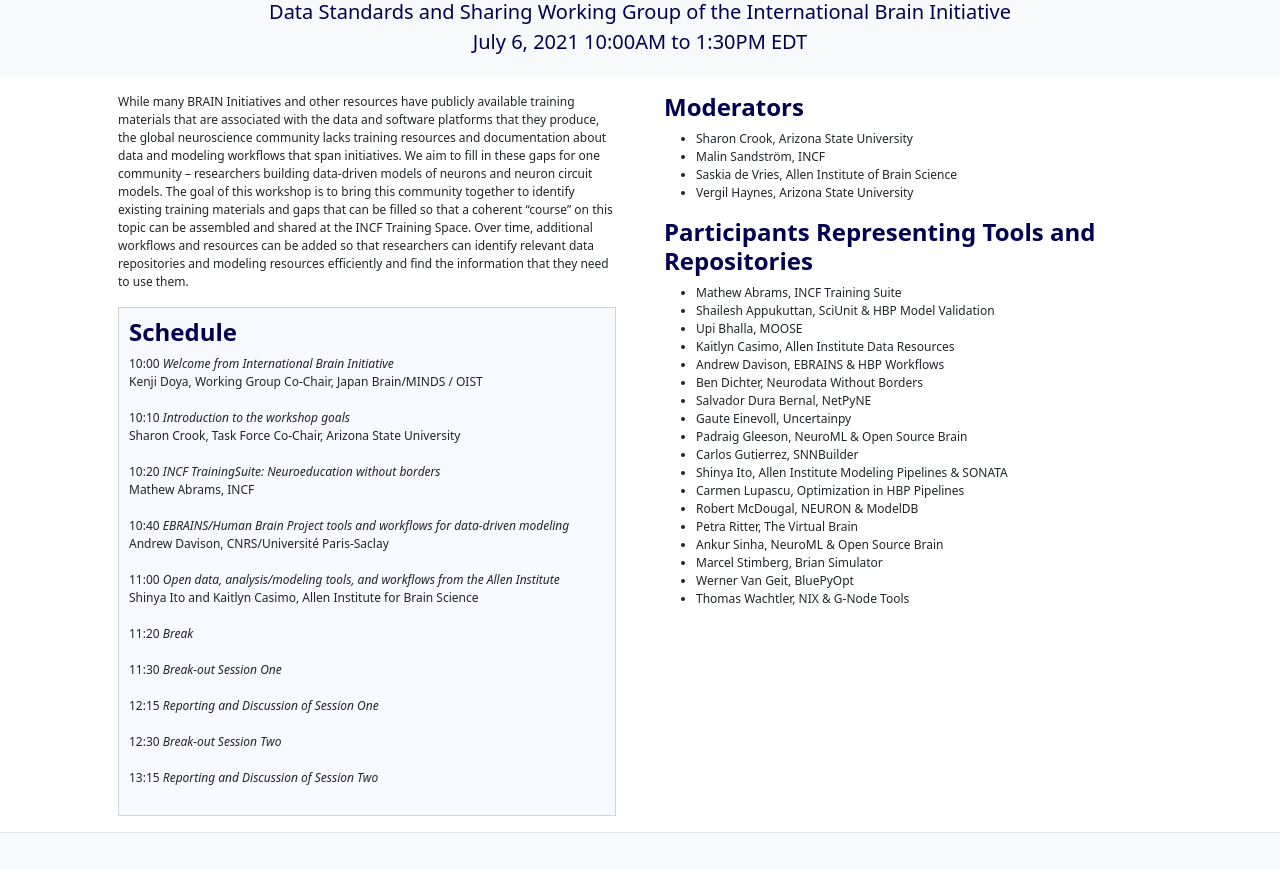
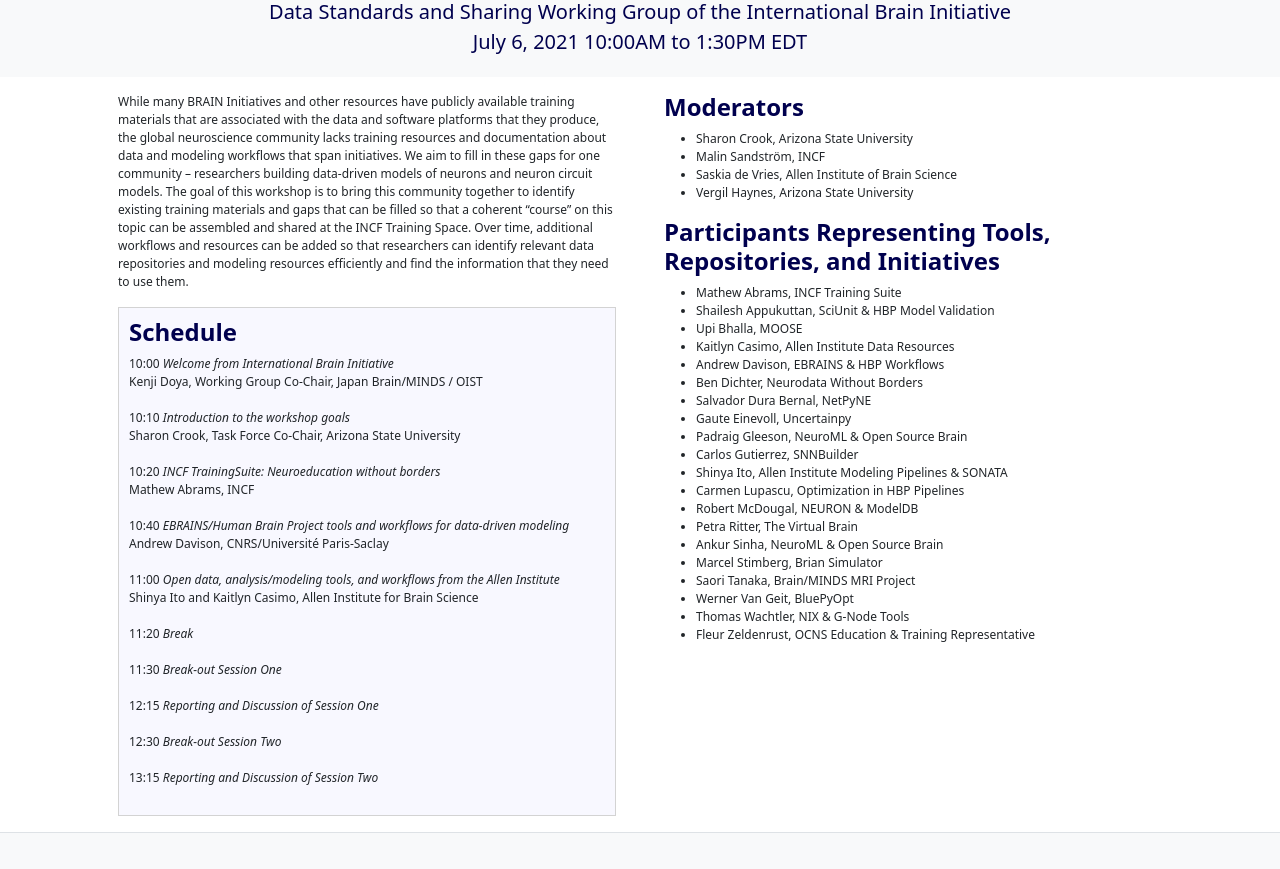
Before and after one commit to asuiconlab/CNS2021Workshop, a plain HTML site: page index.html in a window 1280 px wide. Shown: the part 228-1097 px from the top of the page. Drawn offline with nearby package versions, Linux system fonts and the light colour scheme.

Commit message:
Added two names to moderators/participants.

```diff
--- a/index.html
+++ b/index.html
@@ -106,7 +106,7 @@ Shinya Ito and Kaitlyn Casimo, Allen Institute for Brain Science<br>
 </ul>
 
 <font color="#00004E">
-<h2 class="h4 fw-bolder">Participants Representing Tools and Repositories</h2>
+<h2 class="h4 fw-bolder">Participants Representing Tools, Repositories, and Initiatives</h2>
 </font>
 
 <ul>
@@ -126,8 +126,10 @@ Shinya Ito and Kaitlyn Casimo, Allen Institute for Brain Science<br>
 <li>Petra Ritter, The Virtual Brain</li>
 <li>Ankur Sinha, NeuroML & Open Source Brain</li>
 <li>Marcel Stimberg, Brian Simulator</li>
+<li>Saori Tanaka, Brain/MINDS MRI Project</li>
 <li>Werner Van Geit, BluePyOpt</li>
 <li>Thomas Wachtler, NIX & G-Node Tools</li>
+<li>Fleur Zeldenrust, OCNS Education & Training Representative</li>
 </ul>
 
                         </a>
```
